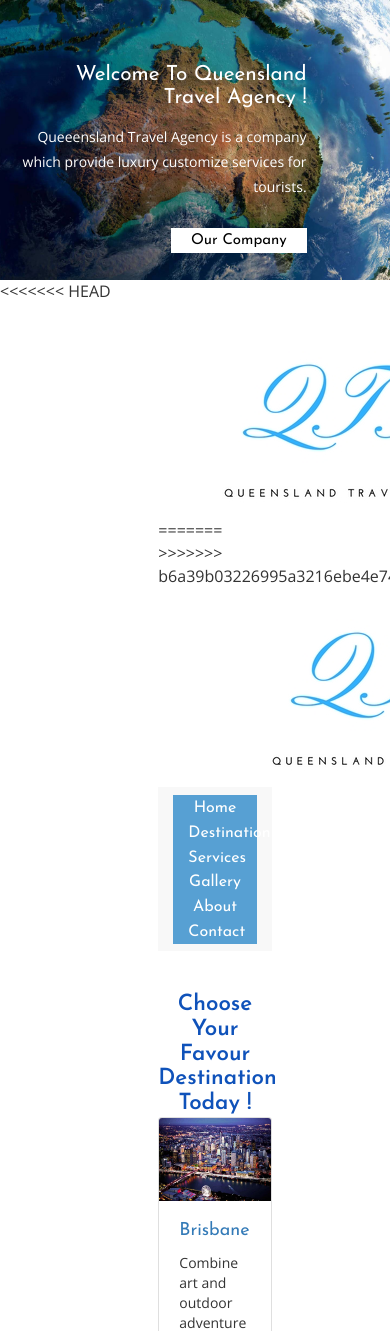
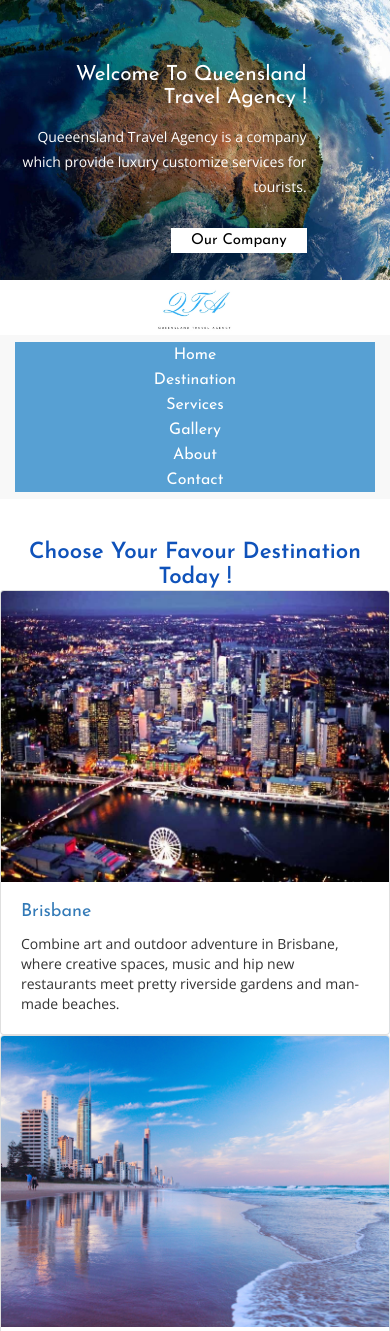
Before and after one commit to MatthewKaiLee/InFS3202, a PHP site: page / in a window 390 px wide; the page is wider, and only the part inside the window is pictured. Shown: the top 1331 px of that part. Run offline with PHP 8.4, Linux system fonts and the light colour scheme.

Commit message:
fix merge

```diff
--- a/Travel/css/style.css
+++ b/Travel/css/style.css
@@ -1305,7 +1305,8 @@ p.aut,.history-right p{
 	}
 
 	.logo-image-size {
-
+		height: 100%;
+		width: 100%;
 	}
 
 	.parallax {
--- a/Travel/index.html
+++ b/Travel/index.html
@@ -82,23 +82,11 @@
 			</div>
 		</div>
 	</div>
-<<<<<<< HEAD
-<div id="navbar">
-	<div class="container">
-		<!-- header -->
-		<div class="row">
-			<div class="header">
-				<div class="col-lg-4 col-md-4 col-sm-4 col-xs-4 col-xs-offset-4 col-md-offset-4 col-lg-offset-4 col-sm-offset-4">
-					<div class="logo">
-						<a href="index.html"><img src="images/logo.jpg" alt="logo"></a>
-					</div>
-=======
->>>>>>> b6a39b03226995a3216ebe4e74c5b556277c7a4b
 
 	<!-- header -->
-	<div class="row">
+	<div class="row logo-image">
 		<div class="col-lg-4 col-md-4 col-sm-4 col-xs-4 col-md-offset-4 col-lg-offset-4 col-sm-offset-4 col-xs-offset-4">
-			<a href="index.html" class="logo-image"><img class="logo-image-size"src="images/logo.jpg" alt="logo"></a>
+			<a href="index.html" class="logo-image"><img class="logo-image-size" src="images/logo.jpg" alt="logo"></a>
 		</div>
 		<div class="clearfix"> </div>
 	</div>
```
